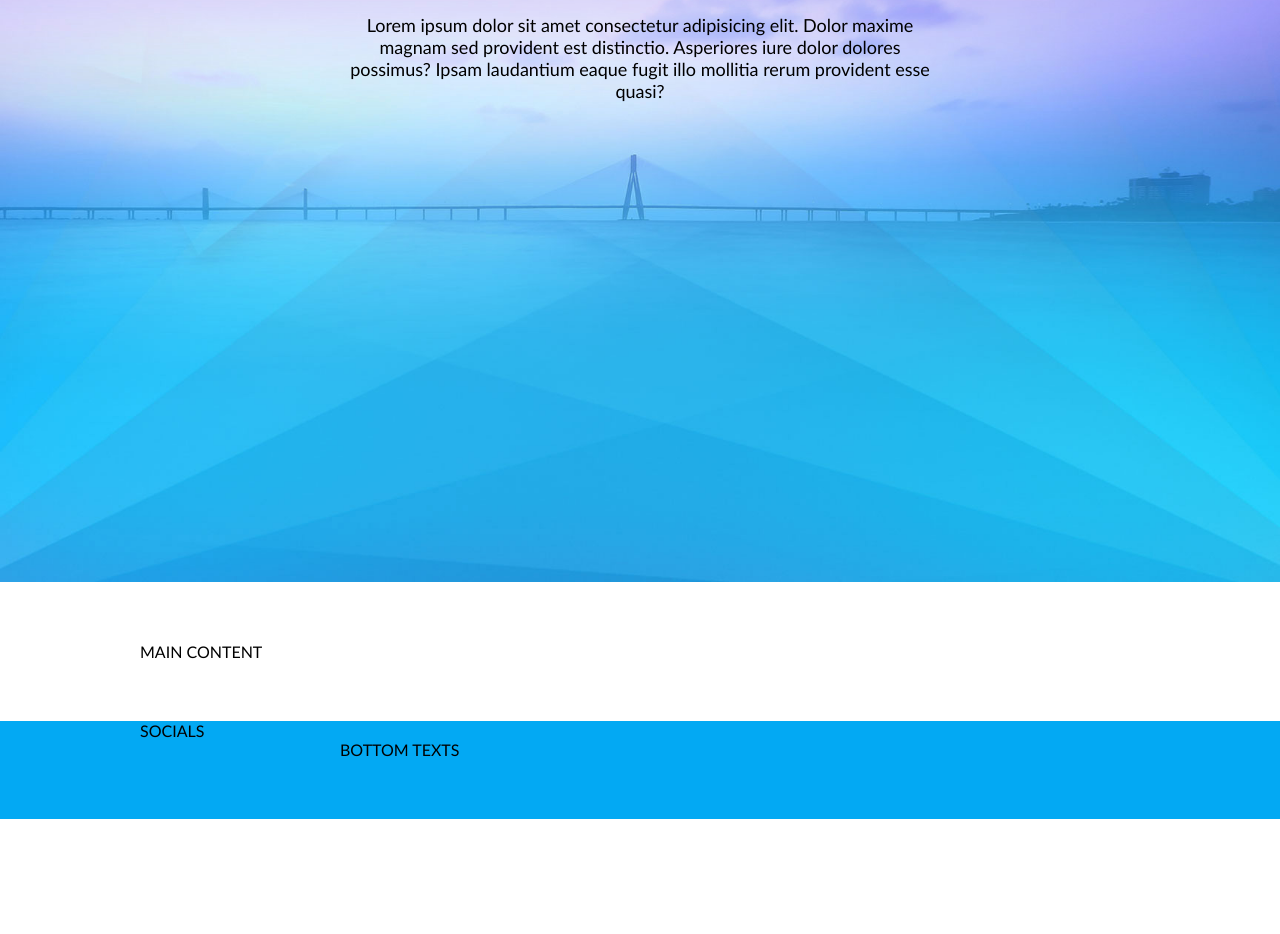
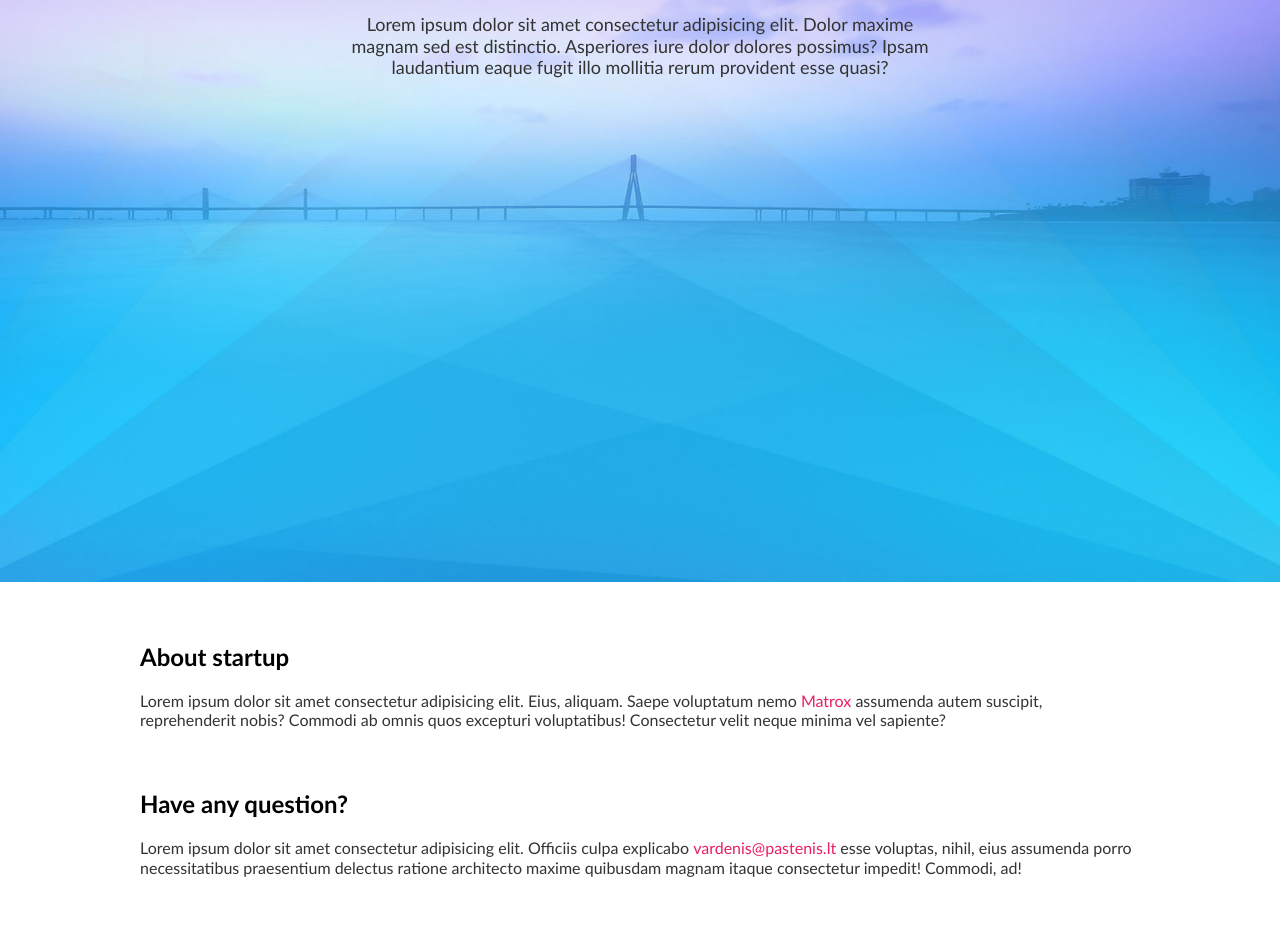
Before and after one commit to Arshunas/05-coming-soon, a website: page index.html in a window 1280 px wide. Shown: the part 218-1152 px from the top of the page. Before the commit the page ends 1037 px from the top, so only its background shows below. Drawn offline with Linux system fonts and the light colour scheme.

Commit message:
Main section #10
Signed-off-by: Sarunas <sarunas.stankevicius@mailbox.org>

```diff
--- a/css/base/base.css
+++ b/css/base/base.css
@@ -13,3 +13,16 @@ body {
 .bg-main {
     background-color: #03a9f3;
 }
+
+p {
+    font-size: 16px;
+    line-height: 1.2em;
+    color: #333;
+}
+p > a {
+    color: #EA1E63;
+    text-decoration: none;
+}
+p > a:hover {
+    text-decoration: underline;
+}
--- a/css/base/layout.css
+++ b/css/base/layout.css
@@ -3,14 +3,41 @@
     padding-bottom: 60px;
 }
 
+.container > .short-row {
+    display: inline-block;
+    width: 600px;
+    margin-left: calc(50% - 300px);
+}
+
 .container > .row {
+    display: inline-block;
     width: 1000px;
     margin-left: calc(50% - 500px);
 }
 
-.container > .short-row {
-    width: 600px;
-    margin-left: calc(50% - 300px);
+.container > .columns {
+    display: flex;
+    justify-content: space-between;
+}
+
+.container > .row > .column {
+    width: 50%;
+}
+.container > .columns > .column {
+    display: flex;
+    flex-direction: column;
+    gap: 20px;
+    width: 50%;
+}
+.container > .row > .right-column {
+    width: 40%;
+}
+
+@media(max-width: 1100px) {
+    .container > .row {
+        width: 800px;
+        margin-left: calc(50% - 400px);
+    }
 }
 
 @media(max-width: 900px) {
@@ -18,6 +45,15 @@
         width: 600px;
         margin-left: calc(50% - 300px);
     }
+}
+
+.container > .columns {
+    flex-direction: column;
+    gap: 60px;
+}
+
+.container > .columns > .column {
+    width: 100%;
 }
 
 @media(max-width: 640px) {
--- a/index.html
+++ b/index.html
@@ -21,13 +21,20 @@
         <div class="short-row">
             <img class="logo" src="./img/logo.png" alt="Logo">
             <h1 class="main-title">Coming soon</h1>
-            <p class="main-description">Lorem ipsum dolor sit amet consectetur adipisicing elit. Dolor maxime magnam sed provident est distinctio. Asperiores iure dolor dolores possimus? Ipsam laudantium eaque fugit illo mollitia rerum provident esse quasi?</p>
+            <p class="main-description">Lorem ipsum dolor sit amet consectetur adipisicing elit. Dolor maxime magnam sed est distinctio. Asperiores iure dolor dolores possimus? Ipsam laudantium eaque fugit illo mollitia rerum provident esse quasi?</p>
         </div>
     </section>
 
     <main class="container">
-        <div class="row">
-            MAIN CONTENT
+        <div class="row columns">
+            <div class="column">
+                <h2>About startup</h2>
+                <p>Lorem ipsum dolor sit amet consectetur adipisicing elit. Eius, aliquam. Saepe voluptatum nemo <a href="#">Matrox</a>  assumenda autem suscipit, reprehenderit nobis? Commodi ab omnis quos excepturi voluptatibus! Consectetur velit neque minima vel sapiente?</p>
+            </div>
+            <div class="column right-column">
+                <h2>Have any question?</h2>
+                <p>Lorem ipsum dolor sit amet consectetur adipisicing elit. Officiis culpa explicabo <a href="mailto:vardenis@pastenis.lt">vardenis@pastenis.lt</a> esse voluptas, nihil, eius assumenda porro necessitatibus praesentium delectus ratione architecto maxime quibusdam magnam itaque consectetur impedit! Commodi, ad!</p>
+            </div>
         </div>
     </main>
 
```
